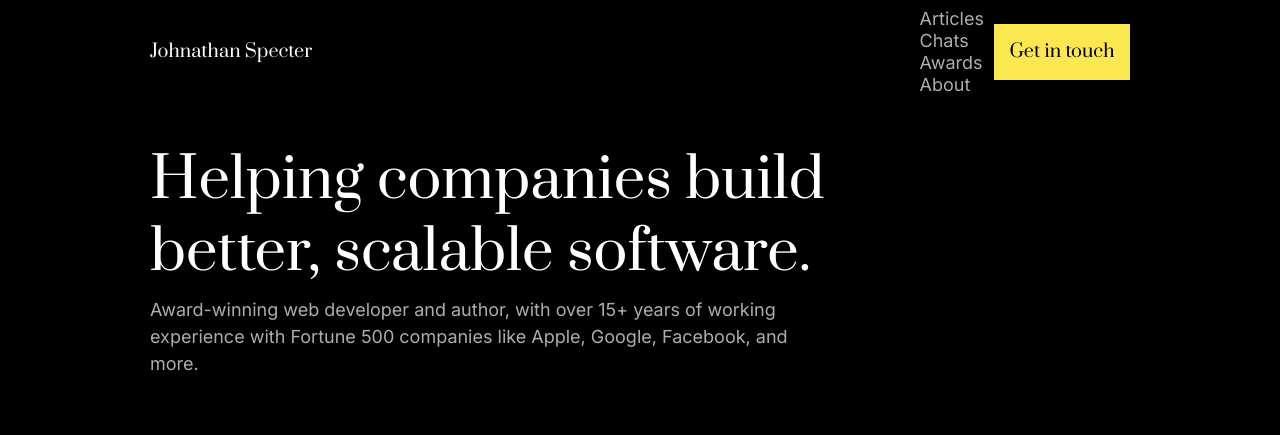
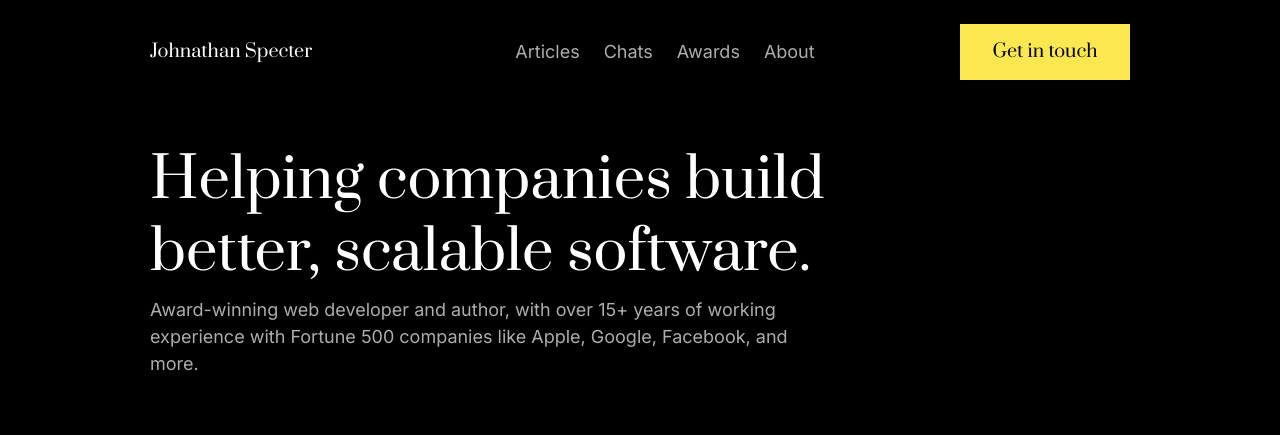
Before and after one commit to Madmanden/codewell-developer-portfolio, a plain HTML site: page index.html in a window 1280 px wide. Shown: the top 435 px of the page. Drawn offline with Linux system fonts and the light colour scheme.

Commit message:
update styles

```diff
--- a/style/app.scss
+++ b/style/app.scss
@@ -238,10 +238,12 @@ body {
     //margin: 0 40px;
   }
 
+  .logo {
+    width: 220px;
+  }
+
   .main-header {
-    display: flex;
-    justify-content: center;
-    align-items: center;
+    //display: flex;
     max-width: 768px;
     max-width: 1220px;
     padding-left: 40px;
@@ -250,23 +252,18 @@ body {
     &__navlist {
       display: flex;
       justify-content: center;
-      align-items: center;
+      //width: 100%;
 
       & ul {
+        display: flex;
+        gap: 24px;
         list-style: none;
         padding: 0;
-        //display: flex;
         color: $lightgray;
         font-family: Inter;
         font-weight: 400;
         font-size: 18px;
         line-height: 22px;
-
-        & li {
-          margin-left: auto;
-          margin-right: auto;
-          padding-right: 10px;
-        }
       }
     }
   }
```
Also changed, not shown: style/app.css, 1 other file.
